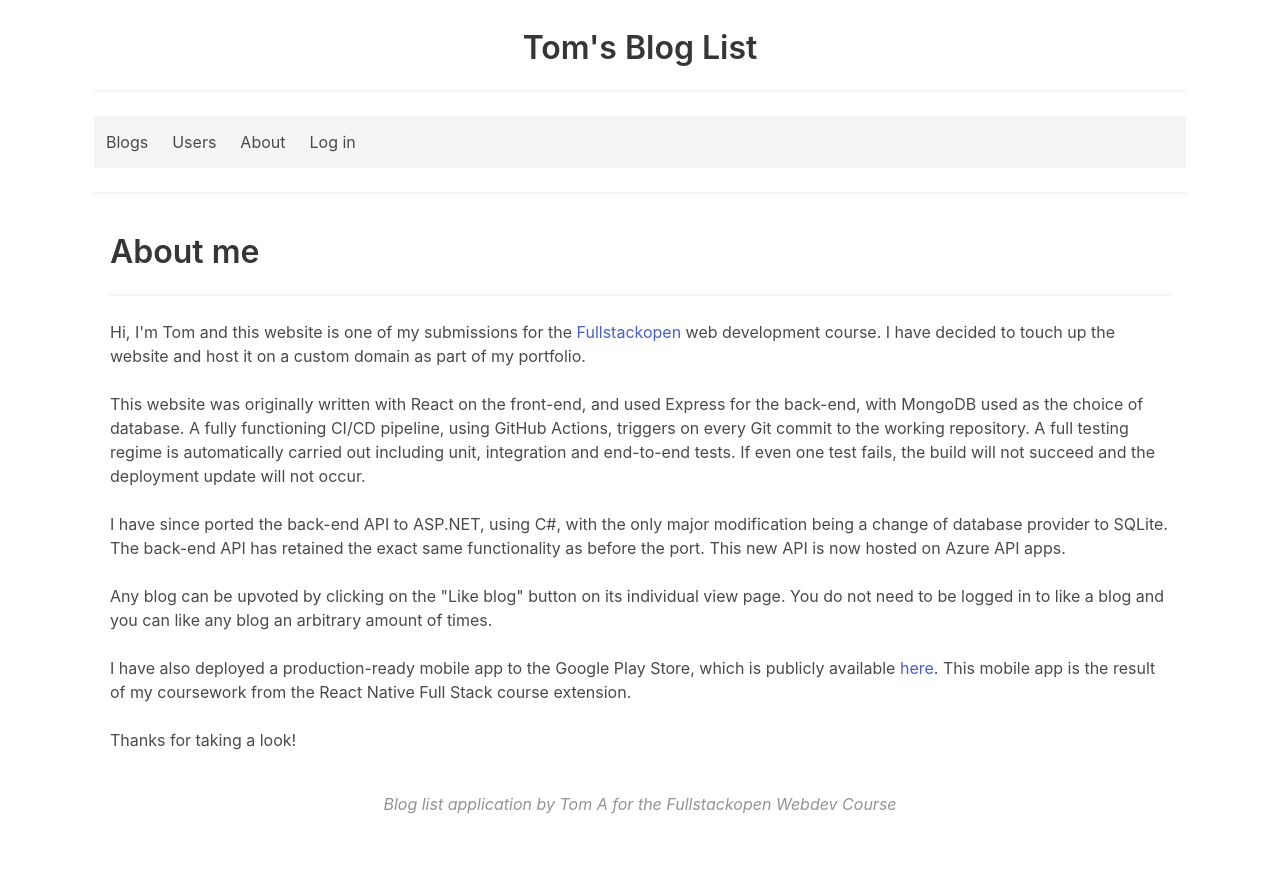
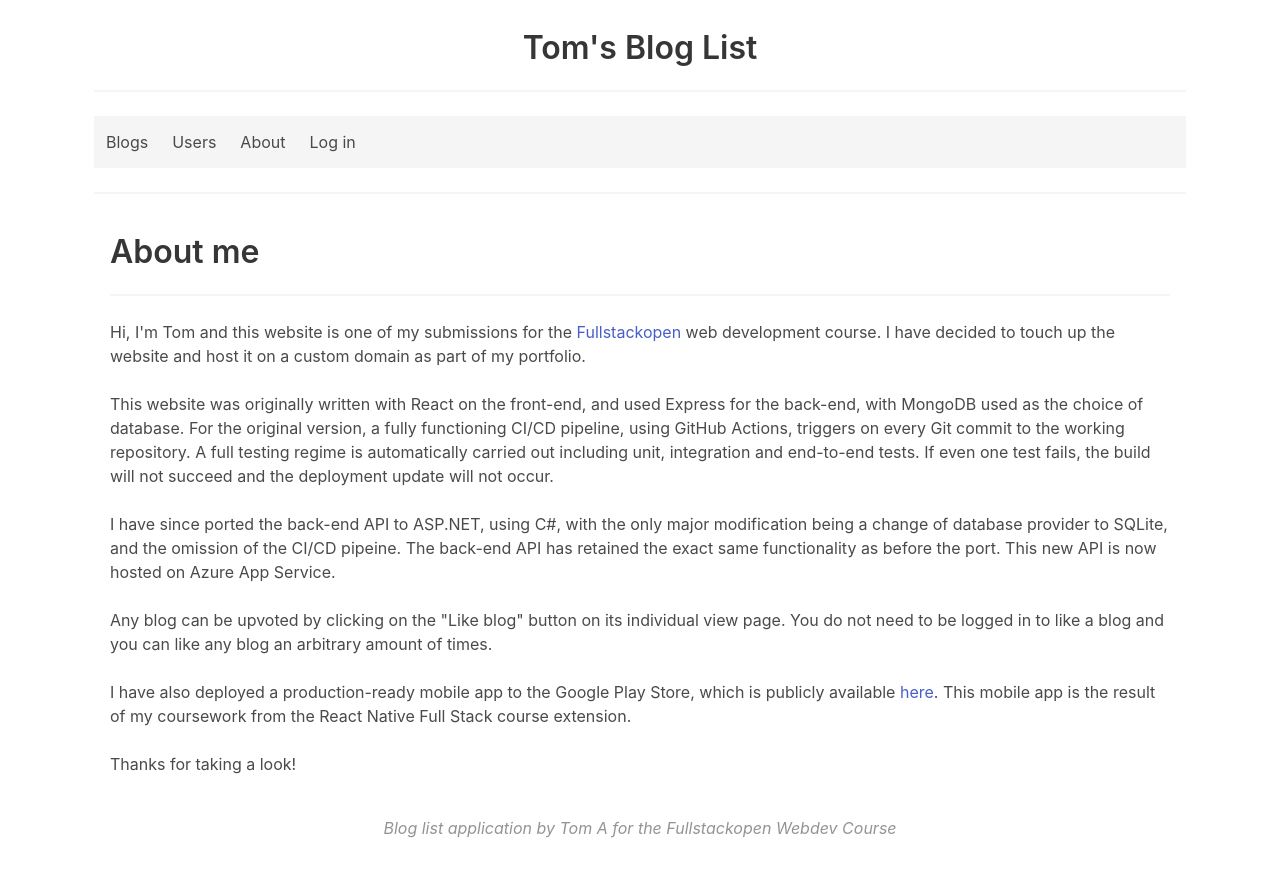
Before and after one commit to Yaups/bloglist-net-frontend, a React (Vite) app: page /about in a window 1280 px wide. Shown: the top 876 px of the page. Built offline with nearby package versions, Linux system fonts and the light colour scheme; no server answers.

Commit message:
Ready for integration with back-end

```diff
--- a/src/components/AboutMe.jsx
+++ b/src/components/AboutMe.jsx
@@ -27,18 +27,19 @@ const AboutMe = () => {
       <p>
         This website was originally written with React on the front-end, and
         used Express for the back-end, with MongoDB used as the choice of
-        database. A fully functioning CI/CD pipeline, using GitHub Actions,
-        triggers on every Git commit to the working repository. A full testing
-        regime is automatically carried out including unit, integration and
-        end-to-end tests. If even one test fails, the build will not succeed and
-        the deployment update will not occur.
+        database. For the original version, a fully functioning CI/CD pipeline,
+        using GitHub Actions, triggers on every Git commit to the working
+        repository. A full testing regime is automatically carried out including
+        unit, integration and end-to-end tests. If even one test fails, the
+        build will not succeed and the deployment update will not occur.
       </p>
       <br />
       <p>
         I have since ported the back-end API to ASP.NET, using C#, with the only
-        major modification being a change of database provider to SQLite. The
-        back-end API has retained the exact same functionality as before the
-        port. This new API is now hosted on Azure API apps.
+        major modification being a change of database provider to SQLite, and
+        the omission of the CI/CD pipeine. The back-end API has retained the
+        exact same functionality as before the port. This new API is now hosted
+        on Azure App Service.
       </p>
       <br />
       <p>
```
